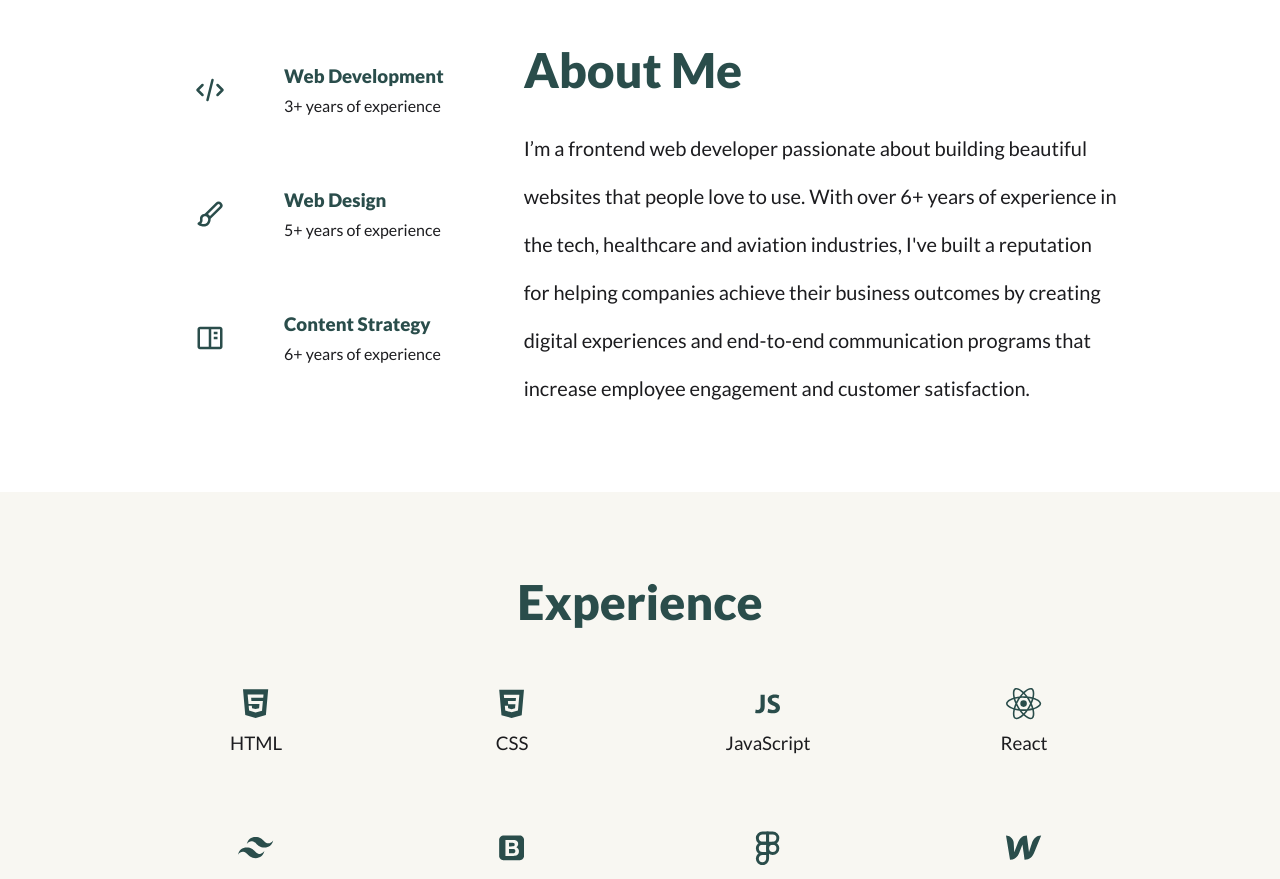
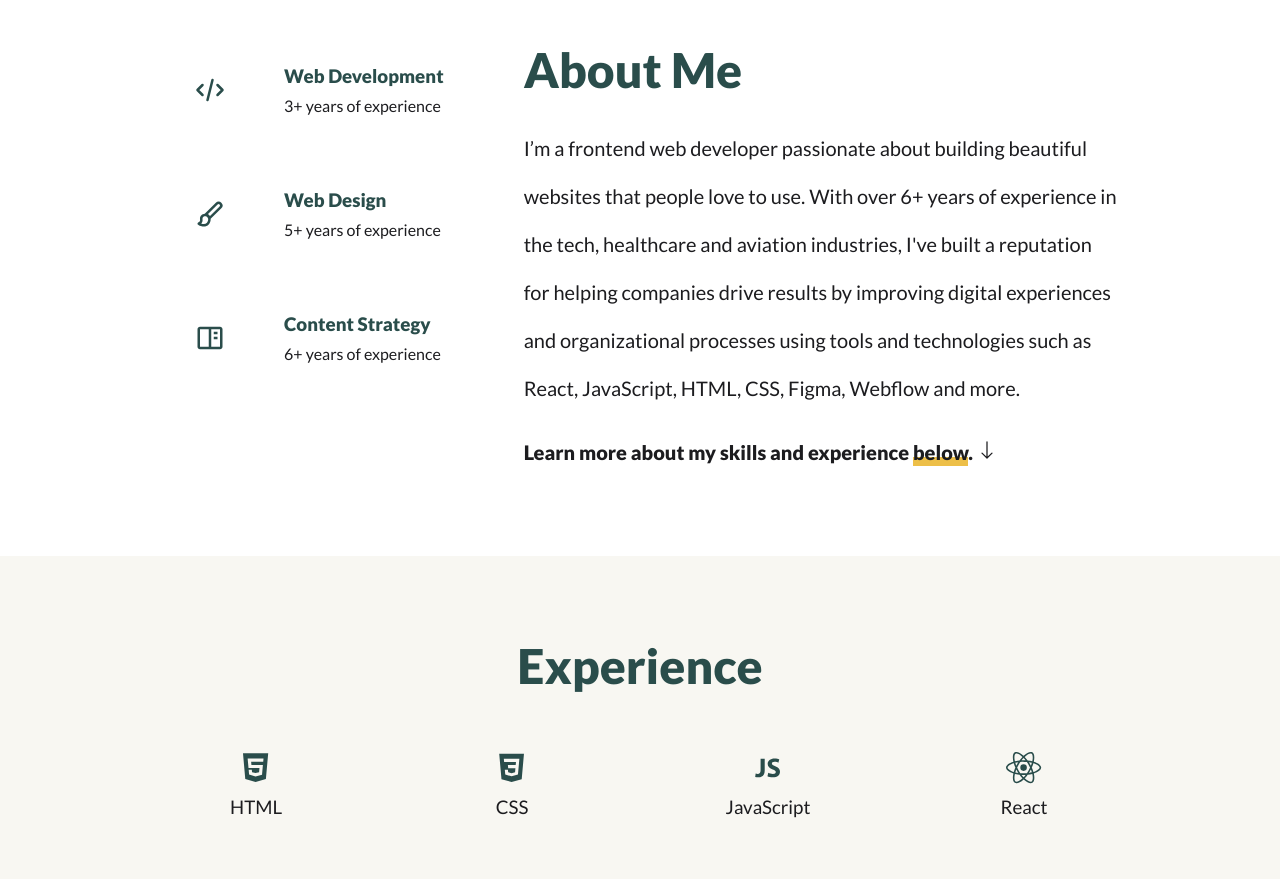
Before and after one commit to josh-merrill/personal-portfolio, a React (Vite) app: page / in a window 1280 px wide. Shown: the part 840-1719 px from the top of the page. Built offline with nearby package versions, Linux system fonts and the light colour scheme.

Commit message:
STYLE: Added new underline styling

```diff
--- a/src/components/about/About.jsx
+++ b/src/components/about/About.jsx
@@ -3,6 +3,7 @@ import "./about.css";
 import { HiOutlineCode } from "react-icons/hi";
 import { BiPaint } from "react-icons/bi";
 import { BiBookContent } from "react-icons/bi";
+import { BsArrowDown } from "react-icons/bs";
 import Reveal from "../../utils/Reveal";
 
 const About = () => {
@@ -42,10 +43,14 @@ const About = () => {
               I’m a frontend web developer passionate about building beautiful
               websites that people love to use. With over 6+ years of experience
               in the tech, healthcare and aviation industries, I've built a
-              reputation for helping companies achieve their business outcomes
-              by creating digital experiences and end-to-end communication
-              programs that increase employee engagement and customer
-              satisfaction.
+              reputation for helping companies drive results by improving
+              digital experiences and organizational processes using tools and
+              technologies such as React, JavaScript, HTML, CSS, Figma, Webflow
+              and more.
+            </p>
+            <p className="bold">
+              Learn more about my skills and experience{" "}
+              <span className="underline__yellow">below</span>. <BsArrowDown />
             </p>
           </div>
         </div>
--- a/src/components/about/about.css
+++ b/src/components/about/about.css
@@ -83,6 +83,10 @@
   font-size: 1.25rem;
 }
 
+.about__content p:not(.bold) {
+  margin-bottom: 1rem;
+}
+
 .about__text {
   width: max-content;
 }
--- a/src/components/contact/Contact.jsx
+++ b/src/components/contact/Contact.jsx
@@ -33,12 +33,12 @@ const Contact = () => {
               </h2>
               <p>
                 I'm a Seattle-based{" "}
-                <span className="text-green bold">frontend developer</span> who
+                <span className="bold underline__yellow">frontend developer</span> who
                 brings my unique blend of expertise in{" "}
-                <span className="text-green bold">web design</span> and{" "}
-                <span className="text-green bold">content strategy</span> to
+                <span className="bold underline__yellow">web design</span> and{" "}
+                <span className="bold underline__yellow">content strategy</span> to
                 create exceptional user interfaces with{" "}
-                <span className="text-green bold">React</span>.
+                <span className="bold underline__yellow">React</span>.
               </p>
               <p>
                 If you consider me a good candidate for an open position, would
--- a/src/components/contact/contact.css
+++ b/src/components/contact/contact.css
@@ -42,14 +42,6 @@
   font-size: 0.8rem;
 }
 
-.contact__option span {
-  text-decoration: none;
-  box-shadow: inset 0 -7px 0 #EDBF48, 0 2px 0 #EDBF48;
-  transition: box-shadow .3s;
-  color: inherit;
-  overflow: hidden;
-}
-
 /* =========== FORM ========== */
 form {
   display: flex;
--- a/src/index.css
+++ b/src/index.css
@@ -114,6 +114,14 @@ header h5, .section__header h5 {
   font-weight: 900;
 }
 
+.underline__yellow {
+  text-decoration: none;
+  box-shadow: inset 0 -7px 0 #EDBF48, 0 2px 0 #EDBF48;
+  transition: box-shadow .3s;
+  color: inherit;
+  overflow: hidden;
+}
+
 a {
   color: var(--color-primary);
   transition: var(--transition);
```
